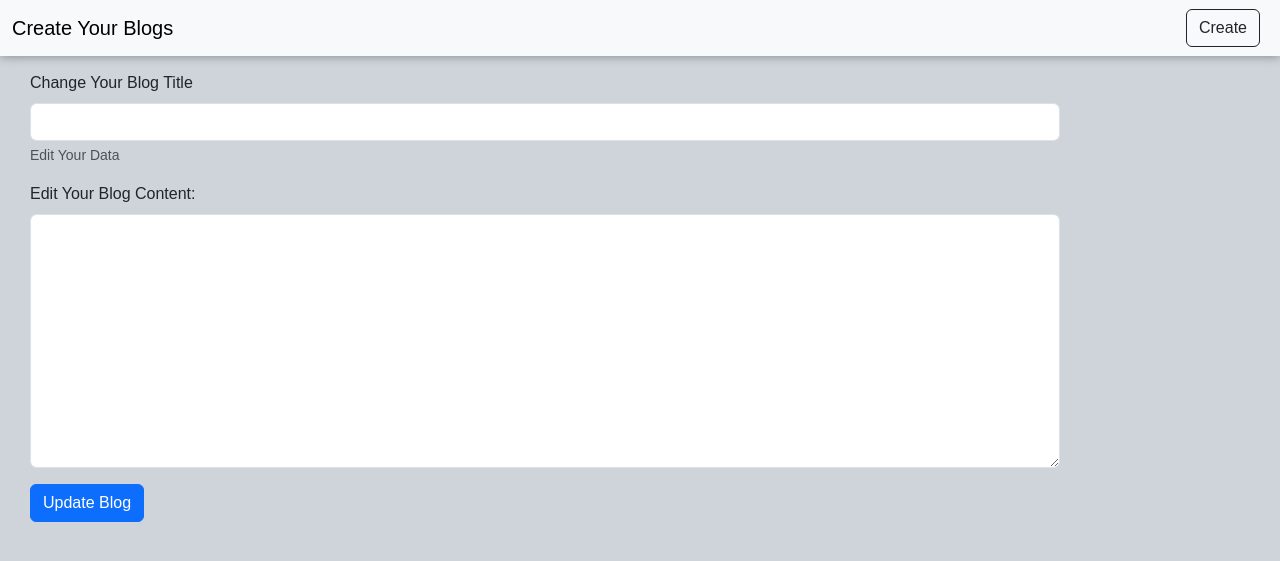
After one commit to dxdelvin/blogMaker, a Node server app: template views/update.ejs in a window 1280 px wide. The commit adds this page. Shown: the top 561 px of the page. Run offline with Node 20, Linux system fonts and the light colour scheme; the template is opened without the code that fills it, so the values that code supplies are empty.

Commit message:
added update and delte features

```diff
--- a/server.js
+++ b/server.js
@@ -16,10 +16,35 @@ app.get('/create',(req,res)=>{
     res.render("create.ejs")
 })
 
+app.post('/updatePage',(req,res)=>{
+  let title = req.body.title
+  let blogName = req.body.blogName;
+  console.log(blogName);
+  let content = req.body.content
+  blogs[title]=content;
+  delete blogs[blogName]
+  res.render("homepage.ejs",{blogs:blogs})
+})
+
 app.post('/homepage',(req,res)=>{
   let title = req.body.title
   let content = req.body.content
   blogs[title]=content;
+  res.render("homepage.ejs",{blogs:blogs})
+})
+
+app.post('/update',(req,res)=>{
+  const updateType = req.body.action;
+  // console.log(updateType)
+  const blogtodelete = req.body.blogName
+  const blogCont = req.body.blogContent
+  if (updateType === "delete"){
+    // console.log(blogtodelete)
+    delete blogs[blogtodelete]
+    res.redirect("/")
+  }else{
+    res.render('./update.ejs',{name:blogtodelete,content:blogCont})
+  }
   res.render("homepage.ejs",{blogs:blogs})
 })
 
@@ -35,6 +60,7 @@ app.get('/blogs/:blogName', (req, res) => {
   }
 });
 
+
 app.listen(port, () => {
   console.log(`Listening to localhost:${port}`)
 })
--- a/views/base/navigation.ejs
+++ b/views/base/navigation.ejs
@@ -1,6 +1,6 @@
 <nav class="navbar navbar-expand-lg bg-body-tertiary">
     <div class="container-fluid">
-      <a href="./" class="navbar-brand" href="#">Create Your Blogs</a>
-      <a href="./create"><button class="btn btn-outline-dark me-2" type="button">Create</button></a>
+      <a href="../../" class="navbar-brand" href="#">Create Your Blogs</a>
+      <a href="../../create"><button class="btn btn-outline-dark me-2" type="button">Create</button></a>
     </div>
   </nav>
--- a/views/create.ejs
+++ b/views/create.ejs
@@ -1,8 +1,7 @@
 <%-include("./base/header.ejs")%>
 <body>
 <%-include("./base/navigation.ejs")%>
-<form action="/homepage" method="post">
-
+<form action="/updatePage" method="post">
     <div class="mb-3">
         <label for="title" class="form-label">Your Blog Title:</label>
         <input type="text" class="form-control" name="title">
--- /dev/null
+++ b/views/update.ejs
@@ -0,0 +1,20 @@
+<%-include("./base/header.ejs")%>
+<body>
+<%-include("./base/navigation.ejs")%>
+<form action="/homepage" method="post">
+    <input type="hidden" name="blogName" value="<%= name %>" id="blogN">
+    <div class="mb-3">
+        <label for="title" class="form-label">Change Your Blog Title</label>
+        <input type="text" value="<%=name%>" class="form-control" name="title">
+        <div id="help" class="form-text">Edit Your Data</div>
+    </div>
+    <div class="mb-3">
+        <label  class="form-label">Edit Your Blog Content:</label>
+        <textarea name="content" rows="10" type="password" class="form-control"><%=content%></textarea>
+    </div>
+    <button type="submit" class="btn btn-primary">Update Blog</button>
+
+</form>
+</body>
+</html>
+<%-include("./base/footer.ejs")%>
```
Also changed, not shown: views/base/blog.ejs (+8 -0 lines).
